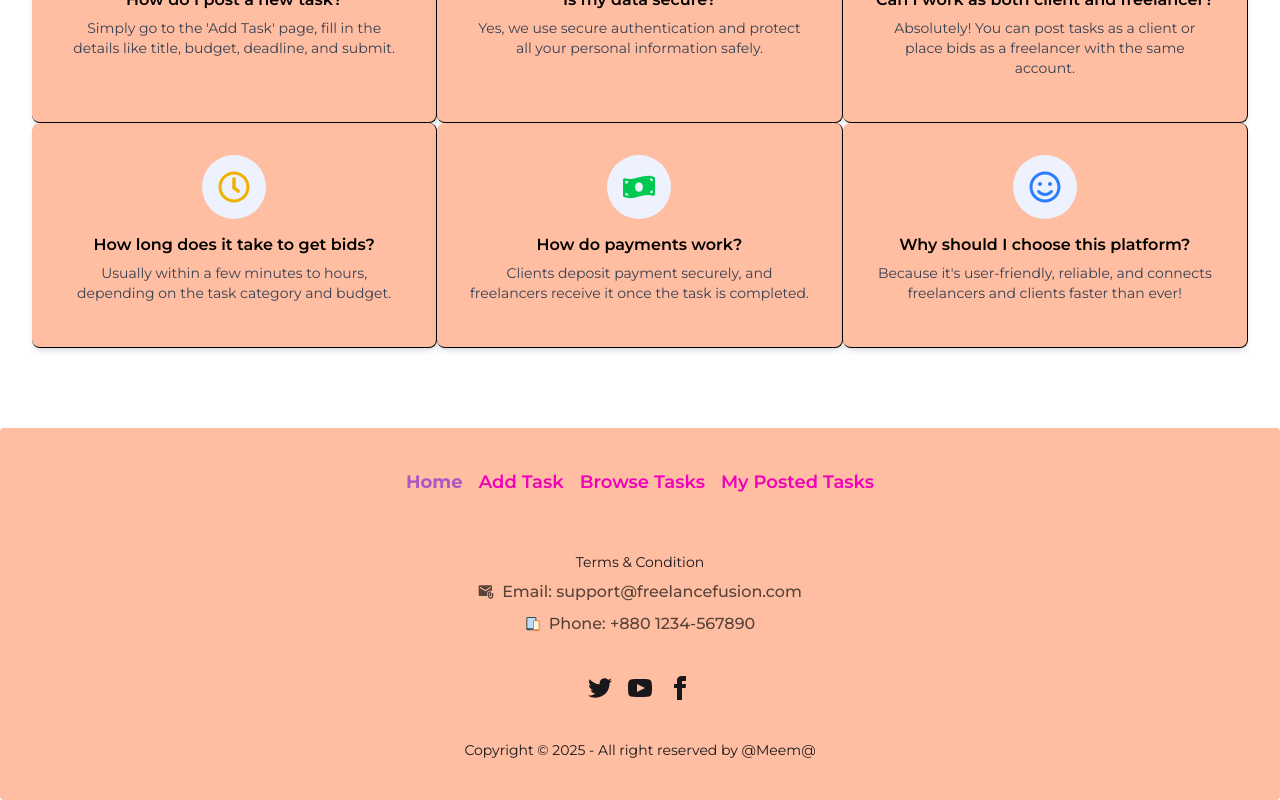
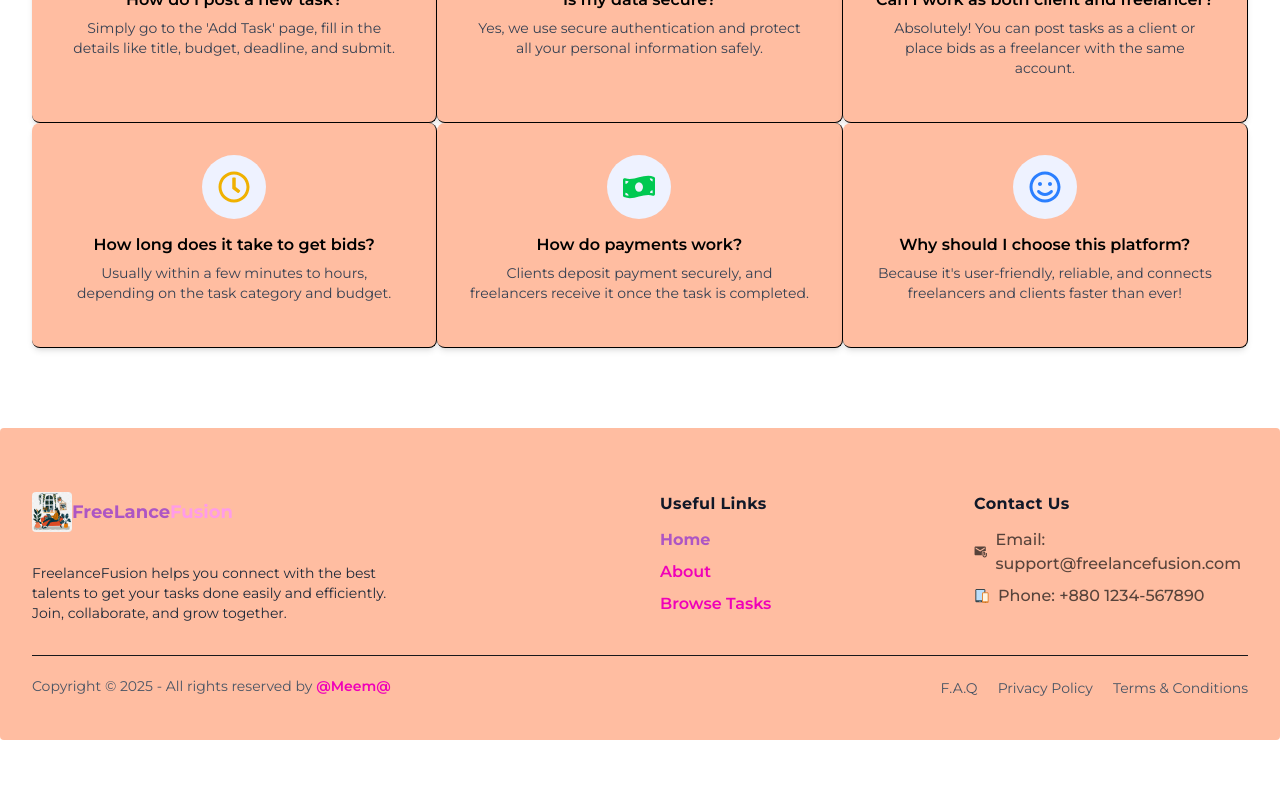
Before and after one commit to AmenaGithub678/freelancer-platform, a React (Vite) app: page / in a window 1280 px wide. Shown: the part 4328-5128 px from the top of the page. After the commit the page ends 5068 px from the top, so only its background shows below. Built offline with nearby package versions, Linux system fonts and the light colour scheme; no server answers.

Commit message:
modify the design

```diff
--- a/src/Componets/Footer.jsx
+++ b/src/Componets/Footer.jsx
@@ -1,86 +1,131 @@
 import React from 'react';
 import { NavLink } from 'react-router';
 import { FcSmartphoneTablet } from "react-icons/fc";
+import logo from "../assets/mylogo.png"
 import { MdAttachEmail } from "react-icons/md";
 const Footer = () => {
     return (
-<footer className="footer footer-horizontal footer-center bg-[#FFBDA1] text-base-content rounded p-10 ">
-  <nav className="grid grid-flow-col gap-4">
-    <ul className='flex-row md:flex gap-4'>
-      <li
-      className=' font-semibold
-      text-lg
-      text-[#f000b8]'>
-          <NavLink className={({ isActive }) =>
-              isActive ? "text-[#AD56C4] font-bold" : "text-[#f000b8] font-semibold"
-           } to='/'>Home</NavLink></li>
-      <li className=' font-semibold text-lg text-[#f000b8]'>
-          <NavLink className={({ isActive }) =>
-              isActive ? "text-[#AD56C4] font-bold" : "text-[#f000b8] font-semibold"
-            } to='/add-task'>Add Task</NavLink></li>
-      <li className=' font-semibold text-lg text-[#f000b8]'>
-                <NavLink className={({ isActive }) =>
-              isActive ? "text-[#AD56C4] font-bold" : "text-[#f000b8] font-semibold"
-            } to='/browse-task'>Browse Tasks</NavLink></li>
-      <li className=' font-semibold text-lg text-[#f000b8]'>
-                <NavLink className={({ isActive }) =>
-              isActive ? "text-[#AD56C4] font-bold" : "text-[#f000b8] font-semibold"
-            } to='/my-posted-task'>My  Posted Tasks</NavLink></li>
+ <footer className="bg-[#FFBDA1] px-4 pt-16 mx-auto sm:max-w-xl md:max-w-full  md:px-24 lg:px-8 rounded">
+      <div className="grid gap-10 row-gap-6 mb-8 sm:grid-cols-2 lg:grid-cols-4">
+
+        {/* Brand + About */}
+        <div className="sm:col-span-2">
+          <NavLink
+            to="/"
+            aria-label="Go home"
+            title="FreelanceFusion"
+            className="inline-flex items-center"
+          >
+           <img src={logo}
+                           className="w-[30px] h-[30px] lg:w-[40px] lg:h-[40px] rounded object-contain  lg:block" />
+              <h1 className="text-base lg:text-lg font-bold text-[#AD56C4]">
+              FreeLance<span className="text-[#FF9CE9]">Fusion</span>
+            </h1>
+          </NavLink>
+          <div className="mt-6 lg:max-w-sm">
+            <p className="text-sm text-gray-800">
+              FreelanceFusion helps you connect with the best talents to get your
+              tasks done easily and efficiently. Join, collaborate, and grow
+              together.
+            </p>
+          </div>
+        </div>
+
+        {/* Navigation */}
+        <div>
+          <p className="text-base font-bold tracking-wide text-gray-900 mb-3">
+            Useful Links
+          </p>
+          <ul className="space-y-2">
+            <li>
+              <NavLink
+                to="/"
+                className={({ isActive }) =>
+                  isActive
+                    ? "text-[#AD56C4] font-bold"
+                    : "text-[#f000b8] font-semibold"
+                }
+              >
+                Home
+              </NavLink>
+            </li>
+            <li>
+              <NavLink
+                to="/about"
+                className={({ isActive }) =>
+                  isActive
+                    ? "text-[#AD56C4] font-bold"
+                    : "text-[#f000b8] font-semibold"
+                }
+              >
+                About
+              </NavLink>
+            </li>
+            <li>
+              <NavLink
+                to="/browse-task"
+                className={({ isActive }) =>
+                  isActive
+                    ? "text-[#AD56C4] font-bold"
+                    : "text-[#f000b8] font-semibold"
+                }
+              >
+                Browse Tasks
+              </NavLink>
+            </li>
+
           </ul>
+        </div>
 
-  </nav>
-     <div className="text-center mt-4">
-      <h1>Terms & Condition</h1>
-<div className="flex items-center justify-center gap-2 text-base font-medium text-[#0F0F0FB3]">
+        {/* Contact */}
+        <div>
+          <p className="text-base font-bold tracking-wide text-gray-900 mb-3">
+            Contact Us
+          </p>
+          <div className="flex items-center gap-2 text-base font-medium text-[#0F0F0FB3]">
             <MdAttachEmail />
             <span>Email: support@freelancefusion.com</span>
           </div>
-<div className="flex items-center justify-center gap-2 text-base font-medium text-[#0F0F0FB3]">
+          <div className="flex items-center gap-2 text-base font-medium text-[#0F0F0FB3] mt-2">
             <FcSmartphoneTablet />
             <span>Phone: +880 1234-567890</span>
           </div>
+        </div>
+      </div>
 
+      {/* Bottom Section */}
+      <div className="flex flex-col-reverse justify-between pt-5 pb-10 border-t lg:flex-row">
+        <p className="text-sm text-gray-600">
+          Copyright © {new Date().getFullYear()} - All rights reserved by
+          <span className="text-[#f000b8] font-semibold"> @Meem@</span>
+        </p>
+        <ul className="flex flex-col mb-3 space-y-2 lg:mb-0 sm:space-y-0 sm:space-x-5 sm:flex-row">
+          <li>
+            <NavLink
+              to="/faq"
+              className="text-sm text-gray-600 transition-colors duration-300 hover:text-[#f000b8]"
+            >
+              F.A.Q
+            </NavLink>
+          </li>
+          <li>
+            <NavLink
+              to="/privacy-policy"
+              className="text-sm text-gray-600 transition-colors duration-300 hover:text-[#f000b8]"
+            >
+              Privacy Policy
+            </NavLink>
+          </li>
+          <li>
+            <NavLink
+              to="/terms"
+              className="text-sm text-gray-600 transition-colors duration-300 hover:text-[#f000b8]"
+            >
+              Terms & Conditions
+            </NavLink>
+          </li>
+        </ul>
       </div>
-  <nav>
-    <div className="grid grid-flow-col gap-4">
-      <a>
-        <svg
-          xmlns="http://www.w3.org/2000/svg"
-          width="24"
-          height="24"
-          viewBox="0 0 24 24"
-          className="fill-current">
-          <path
-            d="M24 4.557c-.883.392-1.832.656-2.828.775 1.017-.609 1.798-1.574 2.165-2.724-.951.564-2.005.974-3.127 1.195-.897-.957-2.178-1.555-3.594-1.555-3.179 0-5.515 2.966-4.797 6.045-4.091-.205-7.719-2.165-10.148-5.144-1.29 2.213-.669 5.108 1.523 6.574-.806-.026-1.566-.247-2.229-.616-.054 2.281 1.581 4.415 3.949 4.89-.693.188-1.452.232-2.224.084.626 1.956 2.444 3.379 4.6 3.419-2.07 1.623-4.678 2.348-7.29 2.04 2.179 1.397 4.768 2.212 7.548 2.212 9.142 0 14.307-7.721 13.995-14.646.962-.695 1.797-1.562 2.457-2.549z"></path>
-        </svg>
-      </a>
-      <a>
-        <svg
-          xmlns="http://www.w3.org/2000/svg"
-          width="24"
-          height="24"
-          viewBox="0 0 24 24"
-          className="fill-current">
-          <path
-            d="M19.615 3.184c-3.604-.246-11.631-.245-15.23 0-3.897.266-4.356 2.62-4.385 8.816.029 6.185.484 8.549 4.385 8.816 3.6.245 11.626.246 15.23 0 3.897-.266 4.356-2.62 4.385-8.816-.029-6.185-.484-8.549-4.385-8.816zm-10.615 12.816v-8l8 3.993-8 4.007z"></path>
-        </svg>
-      </a>
-      <a>
-        <svg
-          xmlns="http://www.w3.org/2000/svg"
-          width="24"
-          height="24"
-          viewBox="0 0 24 24"
-          className="fill-current">
-          <path
-            d="M9 8h-3v4h3v12h5v-12h3.642l.358-4h-4v-1.667c0-.955.192-1.333 1.115-1.333h2.885v-5h-3.808c-3.596 0-5.192 1.583-5.192 4.615v3.385z"></path>
-        </svg>
-      </a>
-    </div>
-  </nav>
-  <aside>
-    <p>Copyright © {new Date().getFullYear()} - All right reserved by @Meem@</p>
-  </aside>
     </footer>
     );
 };
--- a/src/Componets/NavBar.jsx
+++ b/src/Componets/NavBar.jsx
@@ -83,7 +83,8 @@ alert('successfully logOut')
           {/* Logo */}
           <Link to="/" className="flex items-center gap-2">
             <img src={logo}
-                 className="w-[30px] h-[30px] lg:w-[40px] lg:h-[40px] rounded object-contain hidden lg:block" />
+                 className="w-[30px] h-[30px] lg:w-[40px] lg:h-[40px] rounded object-contain  lg:block" />
+
             <h1 className="text-base lg:text-lg font-bold text-[#AD56C4]">
               FreeLance<span className="text-[#FF9CE9]">Fusion</span>
             </h1>
```
Lines whose indentation alone changed are shown as unchanged.
